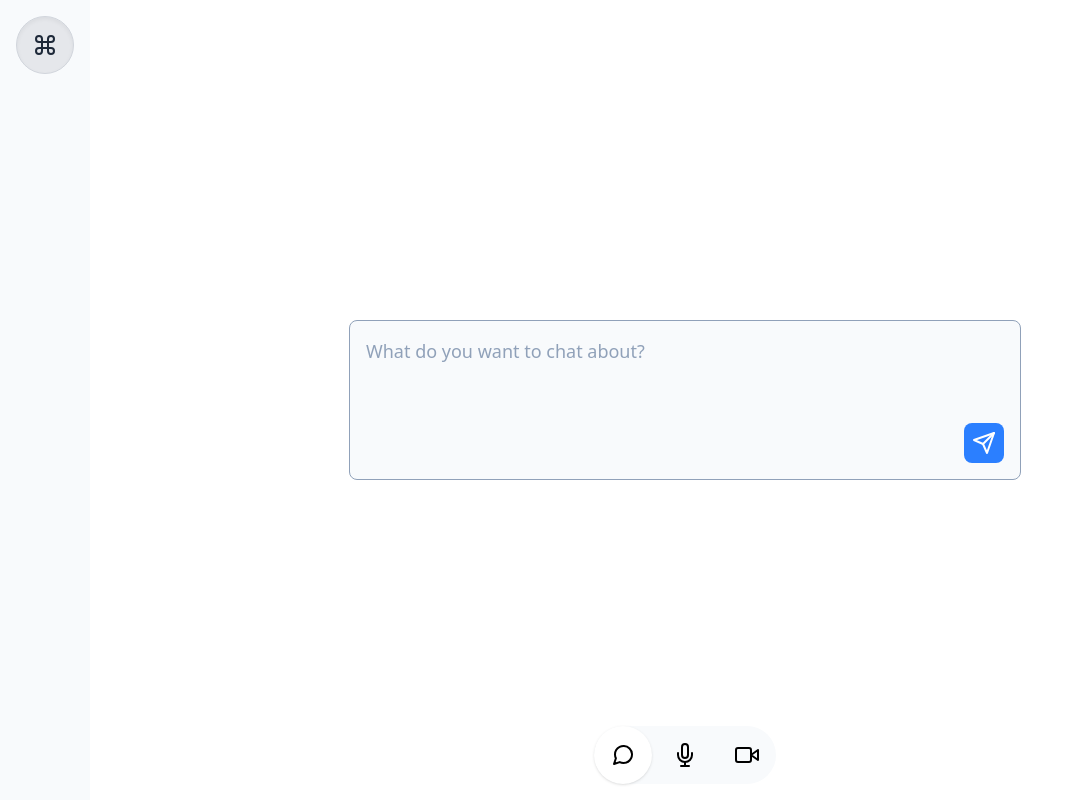
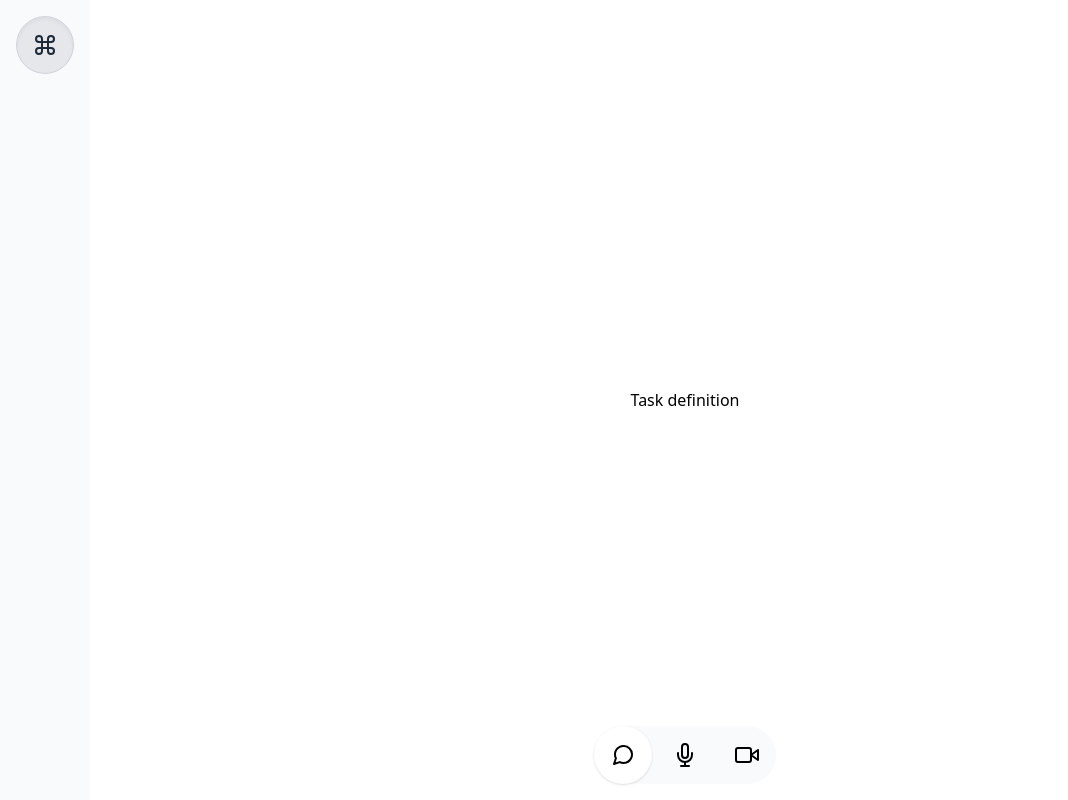
Before and after one commit to djsauble/llm-os, a React (Vite) app: page /definition in a window 1280 px wide. Shown: the whole page, without its empty margins (0-1068 px from the left). Built offline with nearby package versions, Linux system fonts and the light colour scheme.

Commit message:
Add basic routing structure

```diff
--- a/package.json
+++ b/package.json
@@ -15,6 +15,7 @@
     "react": "^19.1.0",
     "react-dom": "^19.1.0",
     "react-feather": "^2.0.10",
+    "react-router-dom": "^7.6.2",
     "tailwindcss": "^4.1.10"
   },
   "devDependencies": {
--- a/src/App.tsx
+++ b/src/App.tsx
@@ -1,9 +1,16 @@
+import { BrowserRouter, Routes, Route } from 'react-router-dom';
 import Home from './pages/Home';
+import Definition from './pages/Definition';
 import './App.css';
 
 function App() {
   return (
-    <Home />
+    <BrowserRouter>
+      <Routes>
+        <Route path="/" element={<Home />} />
+        <Route path="/definition" element={<Definition />} />
+      </Routes>
+    </BrowserRouter>
   )
 }
 
--- a/src/components/Omnibar.tsx
+++ b/src/components/Omnibar.tsx
@@ -1,14 +1,20 @@
 import { useState, useRef, useEffect } from 'react';
+import { useNavigate } from 'react-router-dom';
 import type { Mode } from '../types';
 import { MODE } from '../types';
-import { Send } from 'react-feather';
-import { MicOff, VideoOff } from 'react-feather';
+import { Send, MicOff, VideoOff } from 'react-feather';
 
 interface OmnibarProps {
   mode: Mode;
 }
 
 function ChatInput() {
+  const navigate = useNavigate();
+
+  const handleSend = () => {
+    navigate('/definition');
+  };
+
   return (
     <div className="input h-40">
       <textarea
@@ -18,7 +24,10 @@ function ChatInput() {
       />
 
       <div className="flex justify-end mt-2">
-        <button className="px-2 py-2 bg-blue-500 text-white rounded-lg hover:bg-blue-600 transition-colors text-sm">
+        <button
+          onClick={handleSend}
+          className="px-2 py-2 bg-blue-500 text-white rounded-lg hover:bg-blue-600 transition-colors text-sm"
+        >
           <Send className="w-6 h-6"/>
         </button>
       </div>
--- a/src/hooks/usePersistedMode.ts
+++ b/src/hooks/usePersistedMode.ts
@@ -6,7 +6,6 @@ const STORAGE_KEY = 'llm-os-mode';
 
 export function usePersistedMode(): [Mode, (mode: Mode) => void] {
   const [mode, setMode] = useState<Mode>(() => {
-    // Initialize from localStorage or default to 'chat'
     try {
       const stored = localStorage.getItem(STORAGE_KEY);
       if (stored && isValidMode(stored)) {
@@ -19,7 +18,6 @@ export function usePersistedMode(): [Mode, (mode: Mode) => void] {
   });
 
   useEffect(() => {
-    // Persist to localStorage whenever mode changes
     try {
       localStorage.setItem(STORAGE_KEY, mode);
     } catch (error) {
@@ -30,7 +28,6 @@ export function usePersistedMode(): [Mode, (mode: Mode) => void] {
   return [mode, setMode];
 }
 
-// Type guard to validate mode values
 function isValidMode(value: string): value is Mode {
   return MODES.includes(value as Mode);
 }
--- /dev/null
+++ b/src/pages/Definition.tsx
@@ -0,0 +1,21 @@
+import Sidebar from '../components/Sidebar';
+import Modes from '../components/Modes';
+import Page from '../components/Page';
+import { usePersistedMode } from '../hooks/usePersistedMode';
+
+function Definition() {
+  const [selectedMode, setSelectedMode] = usePersistedMode();
+
+  return (
+    <Page
+      sidebar={<Sidebar />}
+      modes={<Modes value={selectedMode} onChange={setSelectedMode} />}
+    >
+      <div className="flex-1 w-full flex flex-col gap-4 items-center justify-center h-full">
+        <h1>Task definition</h1>
+      </div>
+    </Page>
+  );
+}
+
+export default Definition;
```
Also changed, not shown: 1 other file (tests, documents, lock files or other folders).
